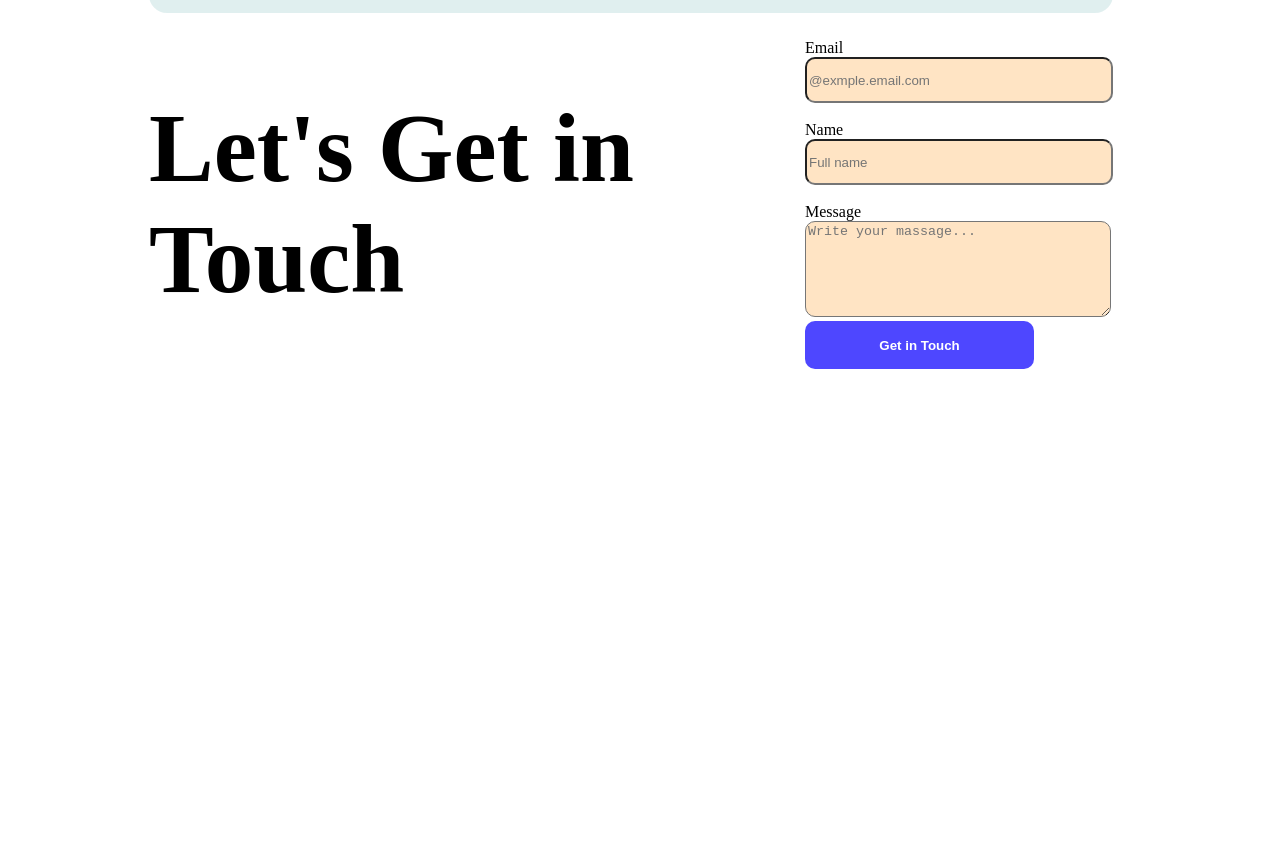
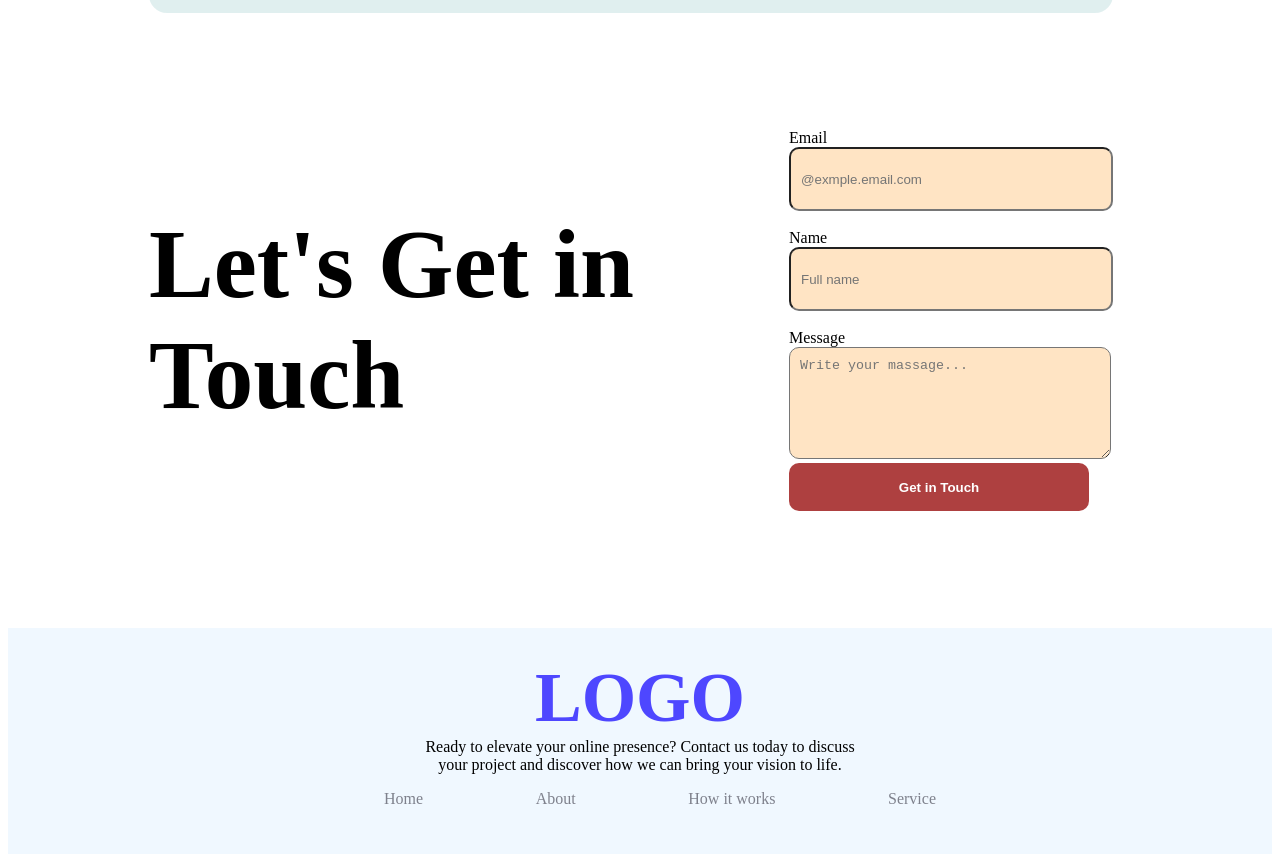
Before and after one commit to Sadaf-Takia/assignment-1, a plain HTML site: page index.html in a window 1280 px wide. Shown: the part 2608-3470 px from the top of the page. Before the commit the page ends 3120 px from the top, so only its background shows below. Drawn offline with Linux system fonts and the light colour scheme.

Commit message:
added footer

```diff
--- a/Styles/style.css
+++ b/Styles/style.css
@@ -246,6 +246,7 @@ gap: 20px;
     display: flex;
     align-items: center;
     justify-content: space-between;
+    margin-top: 116px;
 }
 .main-last h1{
     font-size: 97px;
@@ -257,6 +258,7 @@ gap: 20px;
     gap: 5px;
     background-color: bisque;
 height: 40px;
+padding: 10px 10px;
 width: 300px;
 border-radius: 10px;
 }
@@ -264,5 +266,74 @@ border-radius: 10px;
     height: 90px;
         width: 300px;
         border-radius: 10px;
+        padding: 10px 10px;
         background-color: bisque;
 }
+.footer ul li{
+list-style: none;
+
+}
+.footer a{
+    text-decoration: none;
+    color: #2524328f;
+        font-weight: 10;
+        font-size: 24;
+}
+.footer ul{
+    display: flex;
+
+   gap: 20px;
+    justify-content:space-between;
+    align-items: center;
+}
+.foott{
+    background-color: aliceblue;
+}
+.foot{
+    margin-top: 116px;
+    margin-left: 336px ;
+    margin-right:336px;
+
+   padding-bottom: 30px;
+   align-items: center;
+}
+.foot-body h1{
+    padding-top: 30px;
+text-align: center;
+font-weight: bold;
+font-size: 70px;
+color: #4E47FF;
+}
+.foot-body p{
+text-align: center;
+}
+.foot-body h1,p{
+    margin: 0;
+}
+
+.button3 {
+    width: 300px;
+    height: 48px;
+    background-color:rgba(165, 42, 42, 0.893);
+    color: white;
+    border-radius: 10px;
+    padding: 36px 12;
+    font-size: 16;
+    border: none;
+    font-weight: bold;
+
+
+}
+ .button3:hover{
+    cursor: pointer;
+    background-color: #54344580;
+}
+
+.button2:hover {
+    cursor: pointer;
+    background-color: #cd8f8f;
+}
+.button:hover {
+    cursor: pointer;
+    background-color: #cd8f8f;
+}
--- a/index.html
+++ b/index.html
@@ -159,25 +159,43 @@
             <section class="form">
                 <form>
 
-                    <label   for="emial">Email</label><br>
-                    <input class="form-gap"  type="email" name="email" placeholder="@exmple.email.com" id="email"><br>
+                    <label for="emial">Email</label><br>
+                    <input class="form-gap" type="email" name="email" placeholder="@exmple.email.com" id="email"><br>
 
                     <label for="name">Name</label><br>
-                    <input class="form-gap" type="text"  name="name" placeholder="Full name" id="name"> <br>
+                    <input class="form-gap" type="text" name="name" placeholder="Full name" id="name"> <br>
 
 
 
                     <label for="message">Message</label> <br>
-                    <textarea class="form-gap1"   placeholder="Write your massage..." id="message"></textarea><br>
+                    <textarea class="form-gap1" placeholder="Write your massage..." id="message"></textarea><br>
 
 
-                    <input class="button2" type="submit" value="Get in Touch">
+                    <input class="button3" type="submit" value="Get in Touch">
                 </form>
             </section>
         </section>
     </main>
-    <footer>
 
+
+    <footer class="foott">
+        <div class="foot">
+        <div class="foot-body">
+            <h1>LOGO</h1>
+            <p>Ready to elevate your online presence? Contact us today to discuss <br> your project and discover how we
+                can
+                bring your
+                vision to life.</p>
+        </div>
+        <div class="footer">
+            <ul>
+                <li> <a href="">Home</a></li>
+                <li> <a href="">About</a></li>
+                <li> <a href="">How it works</a></li>
+                <li> <a href="">Service</a></li>
+            </ul>
+        </div>
+    </div>
     </footer>
 </body>
 
```
